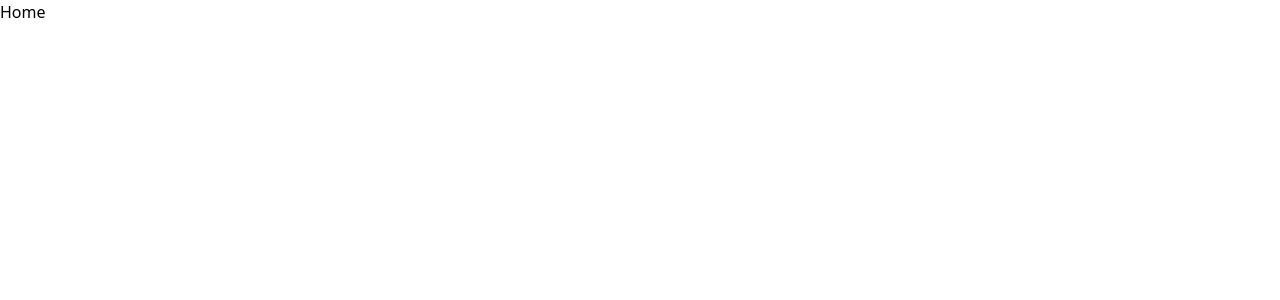
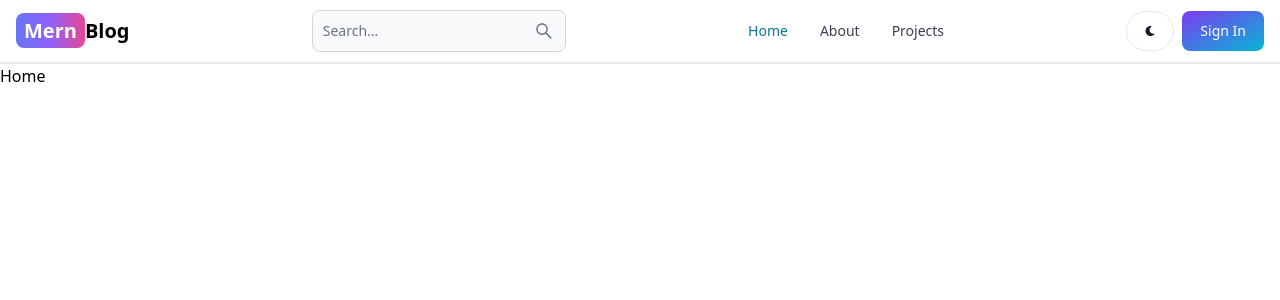
Before and after one commit to manovarun/mern-blog, a React (Vite) app in the folder client/: page / in a window 1280 px wide. Shown: the top 300 px of the page. Built offline with nearby package versions, Linux system fonts and the light colour scheme.

Commit message:
Create Header Component

```diff
--- a/client/package.json
+++ b/client/package.json
@@ -10,8 +10,10 @@
     "preview": "vite preview"
   },
   "dependencies": {
+    "flowbite-react": "^0.10.1",
     "react": "^18.3.1",
     "react-dom": "^18.3.1",
+    "react-icons": "^5.3.0",
     "react-router-dom": "^6.26.2"
   },
   "devDependencies": {
--- a/client/src/App.jsx
+++ b/client/src/App.jsx
@@ -5,9 +5,11 @@
 import SignUp from './pages/SignUp';
 import Dashboard from './pages/Dashboard';
 import Projects from './pages/Projects';
+import Header from './components/Header';
 function App() {
   return (
     <BrowserRouter>
+      <Header />
       <Routes>
         <Route path="/" element={<Home />}></Route>
         <Route path="/about" element={<About />}></Route>
--- /dev/null
+++ b/client/src/components/Header.jsx
@@ -0,0 +1,54 @@
+import { Button, Navbar, TextInput } from 'flowbite-react';
+import { Link, useLocation } from 'react-router-dom';
+import { AiOutlineSearch } from 'react-icons/ai';
+import { FaMoon } from 'react-icons/fa';
+
+function Header() {
+  const path = useLocation().pathname;
+  return (
+    <Navbar className="border-b-2">
+      <Link
+        to="/"
+        className="self-center whitespace-nowrap text-sm sm:text-xl font-semibold dark:text-white"
+      >
+        <span className="px-2 py-1 bg-gradient-to-r from-indigo-500 via-purple-500 to-pink-500 rounded-lg text-white">
+          Mern
+        </span>
+        Blog
+      </Link>
+      <form>
+        <TextInput
+          type="text"
+          placeholder="Search..."
+          rightIcon={AiOutlineSearch}
+          className="hidden lg:inline"
+        />
+      </form>
+      <Button className="w-12 h-10 lg:hidden" color="gray" pill>
+        <AiOutlineSearch />
+      </Button>
+      <div className="flex gap-2 md:order-2">
+        <Button className="w-12 h-10 sm:inline" color="gray" pill>
+          <FaMoon />
+        </Button>
+        <Link to="/sign-in">
+          <Button gradientDuoTone="purpleToBlue">Sign In</Button>
+        </Link>
+        <Navbar.Toggle />
+      </div>
+      <Navbar.Collapse>
+        <Navbar.Link href="/" active={path === '/'}>
+          Home
+        </Navbar.Link>
+        <Navbar.Link href="/about" active={path === '/about'}>
+          About
+        </Navbar.Link>
+        <Navbar.Link href="/projects" active={path === '/projects'}>
+          Projects
+        </Navbar.Link>
+      </Navbar.Collapse>
+    </Navbar>
+  );
+}
+
+export default Header;
--- a/client/tailwind.config.js
+++ b/client/tailwind.config.js
@@ -1,8 +1,10 @@
+// eslint-disable-next-line no-undef
+const flowbite = require('flowbite-react/tailwind');
 /** @type {import('tailwindcss').Config} */
 export default {
-  content: ['./index.html', './src/**/*.{js,ts,jsx,tsx}'],
+  content: ['./index.html', './src/**/*.{js,ts,jsx,tsx}', flowbite.content()],
   theme: {
     extend: {},
   },
-  plugins: [],
+  plugins: [flowbite.plugin()],
 };
```
Also changed, not shown: 1 other file (tests, documents, lock files or other folders).
